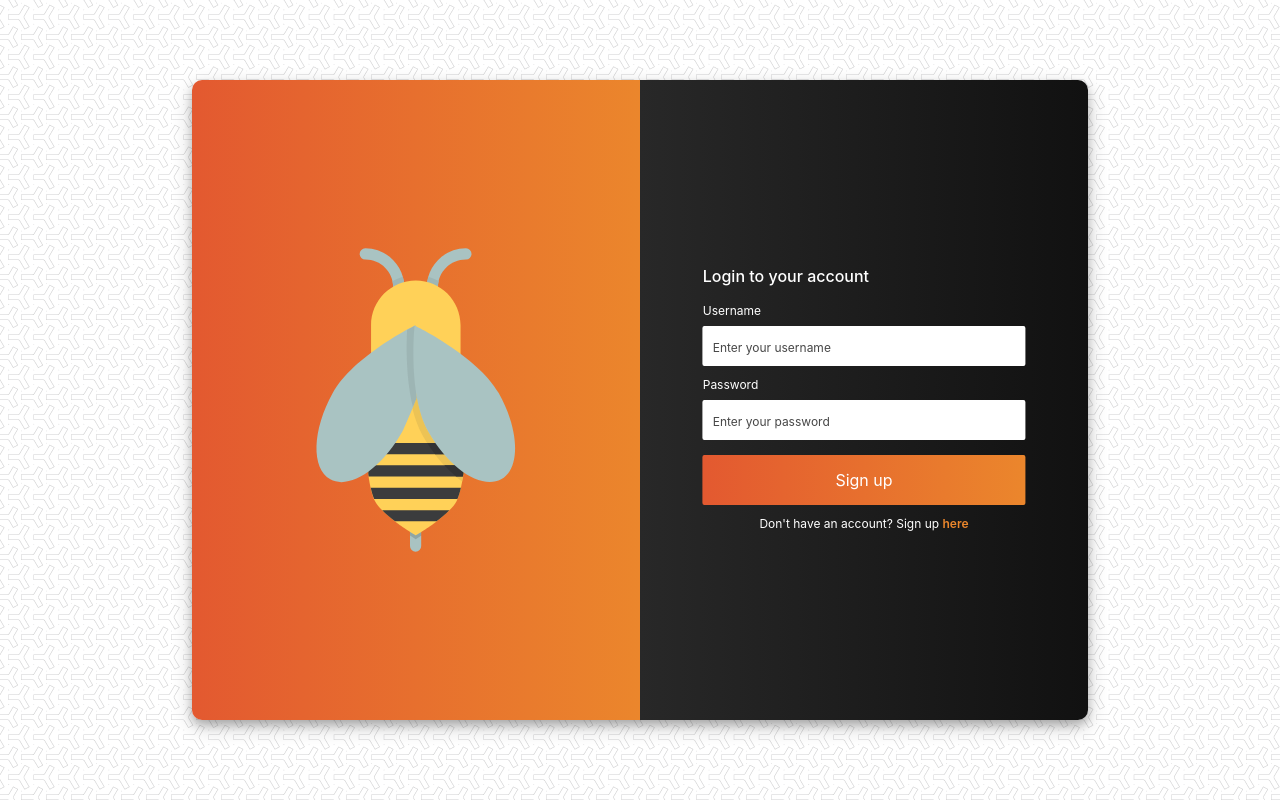
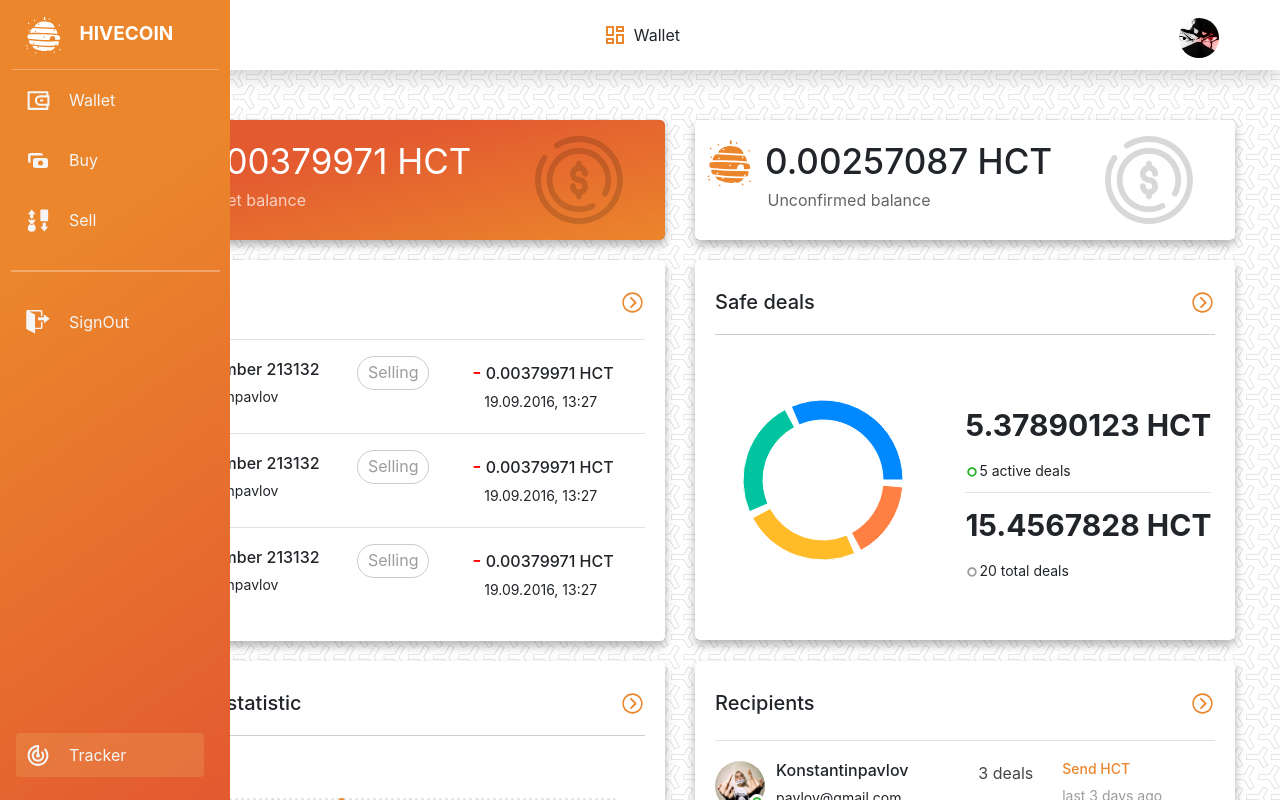
Before and after one commit to manikagnish/hivecoin, a React (Create React App) app: page / in a window 1280 px wide. Shown: the top 800 px of the page. Built offline with nearby package versions, Linux system fonts and the light colour scheme.

Commit message:
updated routes

```diff
--- a/src/App.js
+++ b/src/App.js
@@ -14,7 +14,7 @@
     <>
       <Router>
         <Switch>
-          <Route path="/" exact component={LoginForm} />
+          <Route path="/" exact component={Dashboard} />
           <Route path="/buy" component={Buy} />
           <Route path="/sell" component={Sell} />
           <Route path="/wallet" component={Dashboard} />
```
